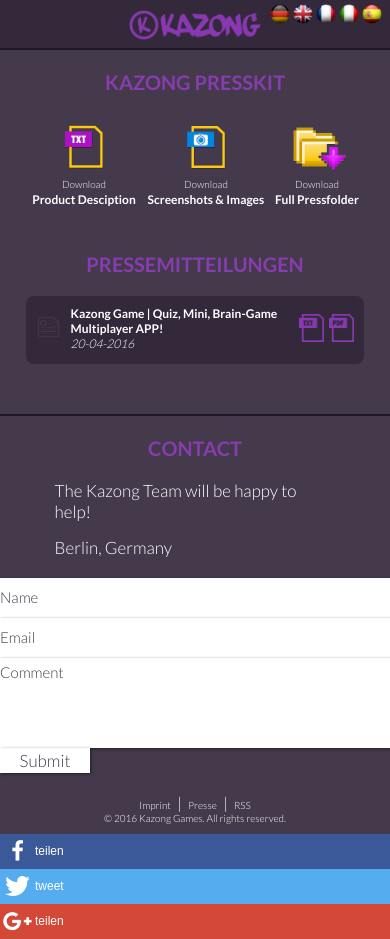
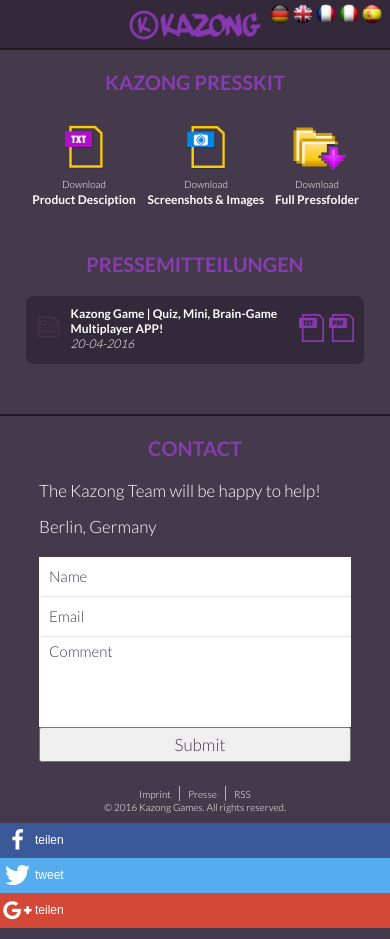
Before and after one commit to kazong/kazong.github.io, a Jekyll site: the page built from en/press.html, in a window 390 px wide. Built offline with Jekyll 4.4.1, drawn with Linux system fonts in a browser that asks for light colours; nearby versions of some CDN libraries.

Commit message:
adjusted contact form css

```diff
--- a/_includes/contact.liquid
+++ b/_includes/contact.liquid
@@ -21,7 +21,7 @@
                 <input type="text" name="name" id="name" minlength="2" placeholder="{{ contact.form.name }}" required />
                 <input type="email" name="_replyto" id="email" placeholder="{{ contact.form.email }}" required />
                 <textarea name="text" id="comments" minlength="10" placeholder="{{ contact.form.comment }}" class="comments" required></textarea>
-                <input type="submit" value="{{ contact.form.submit }}" class="submit-btn"/>
+                <button type="submit" class="submit-btn">{{ contact.form.submit }}</button>
             </form>
         </div>
         <div class="contact-txt">
--- a/_sass/_main.scss
+++ b/_sass/_main.scss
@@ -1044,21 +1044,23 @@
 
     .contact-txt {
         margin: 0 auto 20px auto;
-        width: 72%;
+        width: 80%;
         p {
             font-size: 17px;
         }
     }
     .contact-form {
+        position: relative;
         margin: 0 auto;
-        width: 100%;
+        width: 80%;
 
         #contactform {
+            overflow: hidden;
             input,
             textarea {
                 width: 100%;
                 margin-bottom: 0;
-                padding: 5px 0;
+                padding: 5px 0 5px 10px;
 
                 &::-webkit-input-placeholder {
                     color: #453a4b;
@@ -1068,11 +1070,12 @@
             input {
                 height: 30px;
             }
-            input[type='submit'] {
+            button[type='submit'] {
                 width: 100%;
                 display: block;
                 color: #453a4b;
                 font-size: 17px;
+                padding: 5px 0 5px 10px;
             }
         }
     }
@@ -1224,7 +1227,6 @@
 .company-txt { margin-bottom: 15px; }
 .contact-txt p { font-size: 12px; }
 .contact-txt h1 { font-size: 20px; margin-bottom: 15px; }
-.submit-btn { width: 90px !important; height: 25px !important; padding: 0px !important}
 
 input[type="submit"] { width: 90%; }
 input::-webkit-input-placeholder { font-size: 10px }
```
